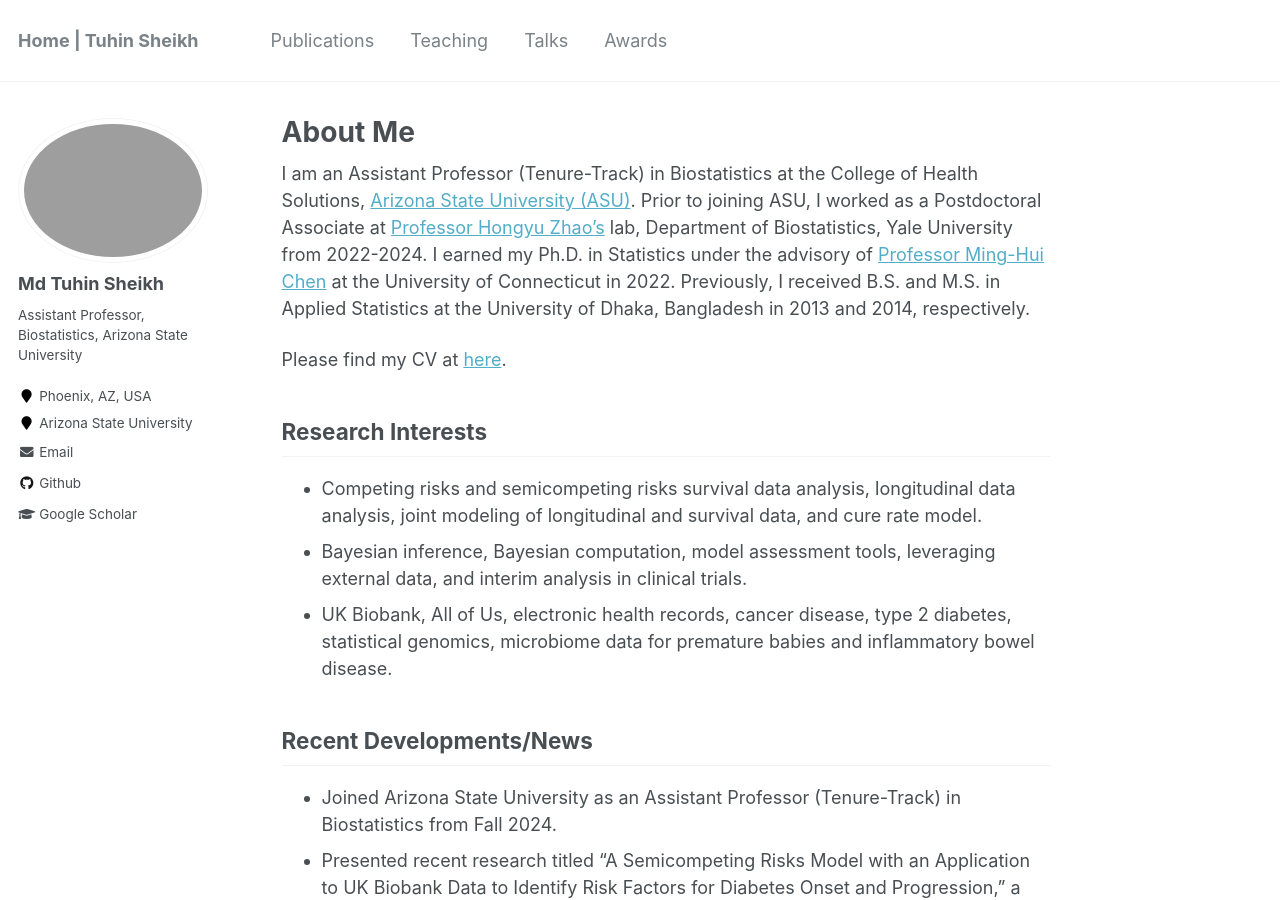
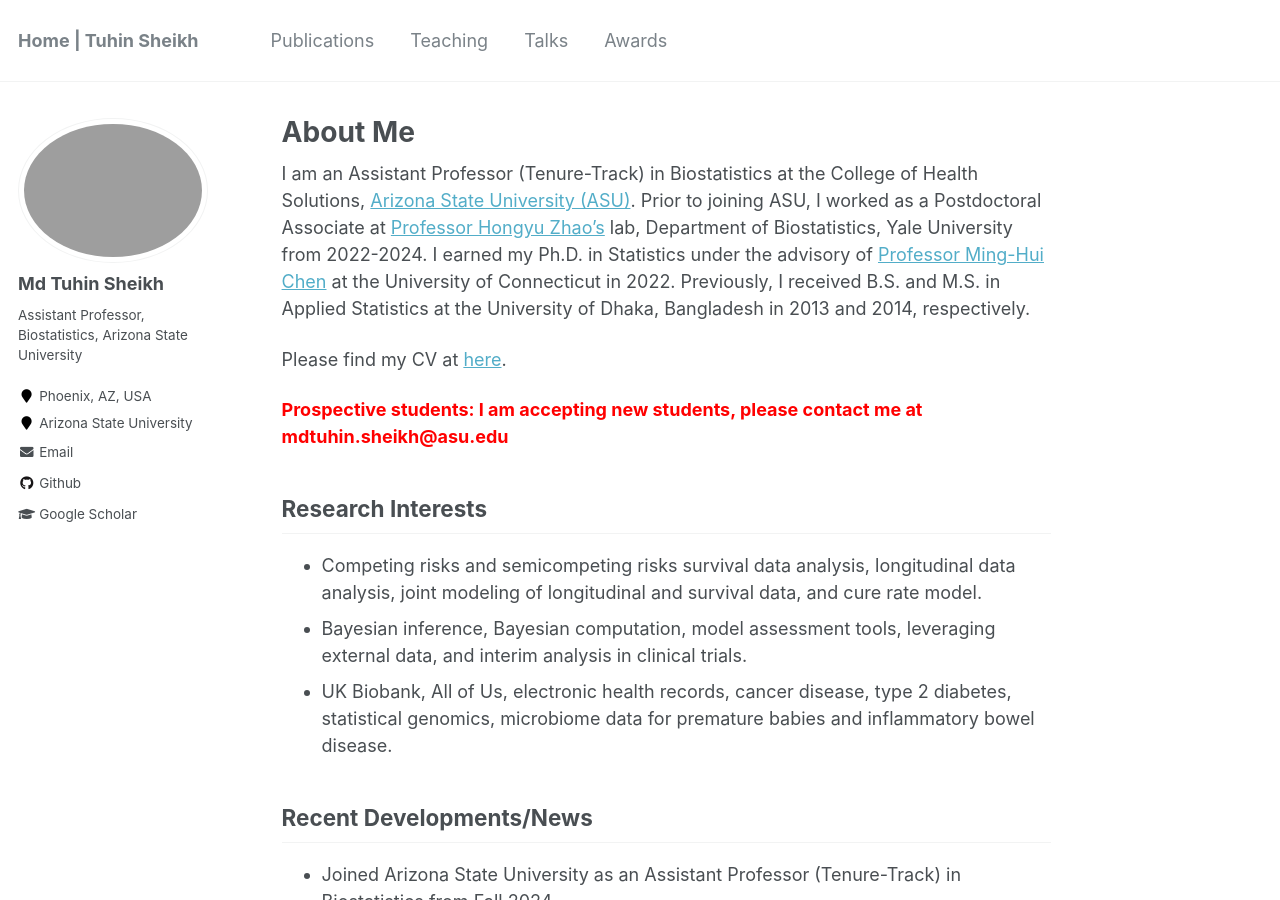
Before and after one commit to mdtuhinsheikh/mdtuhinsheikh.github.io, a Jekyll site: the page built from _pages/about.md, in a window 1280 px wide and 900 px high. Built offline with Jekyll 4.4.1, drawn with Linux system fonts in a browser that asks for light colours.

Commit message:
prospective student news

```diff
--- a/_pages/about.md
+++ b/_pages/about.md
@@ -10,6 +10,8 @@ redirect_from:
 I am an Assistant Professor (Tenure-Track) in Biostatistics at the College of Health Solutions, [Arizona State University (ASU)](https://search.asu.edu/profile/5201535){:target="_blank"}. Prior to joining ASU, I worked as a Postdoctoral Associate at [Professor Hongyu Zhao's](https://zhaocenter.org/index.html){:target="_blank"} lab, Department of Biostatistics, Yale University from 2022-2024. I earned my Ph.D. in Statistics under the advisory of [Professor Ming-Hui Chen](http://merlot.stat.uconn.edu/~mic02006/){:target="_blank"} at the University of Connecticut in 2022. Previously, I received B.S. and M.S. in Applied Statistics at the University of Dhaka, Bangladesh in 2013 and 2014, respectively.
 
 Please find my CV at [here](https://www.dropbox.com/scl/fi/sy1u8rr8v88s0ng293otr/CV_Sheikh_MdTuhin.pdf?rlkey=zlmn2gvg8p777acfznzz37e62&st=xu7fvckw&dl=0){:target="_blank"}.
+
+<strong style="color:red;">Prospective students: I am accepting new students, please contact me at mdtuhin.sheikh@asu.edu</strong>
 
 ## Research Interests
 - Competing risks and semicompeting risks survival data analysis, longitudinal data analysis, joint modeling of longitudinal and survival data, and cure rate model.
```
